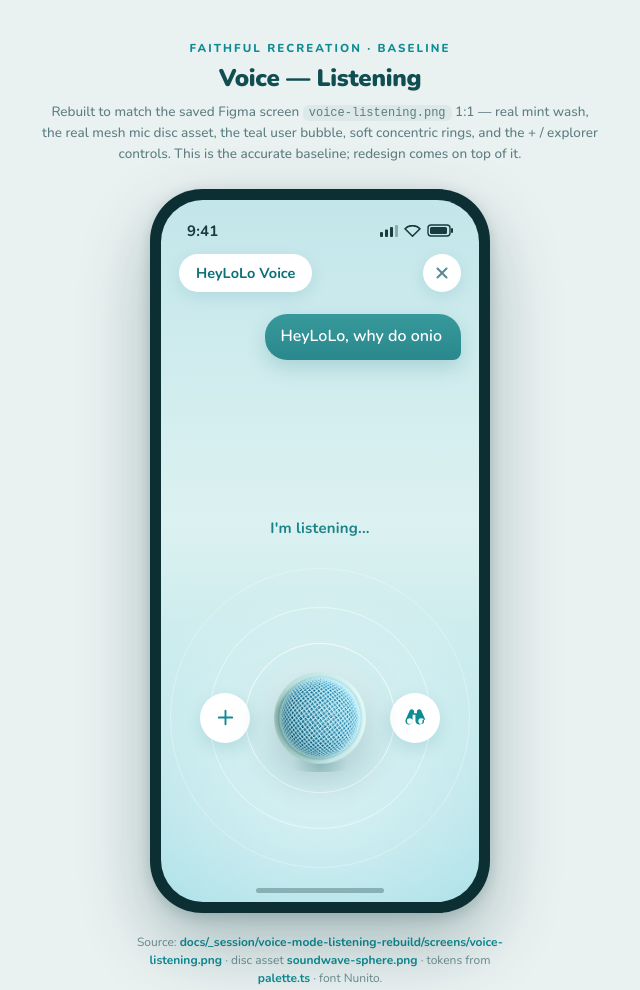
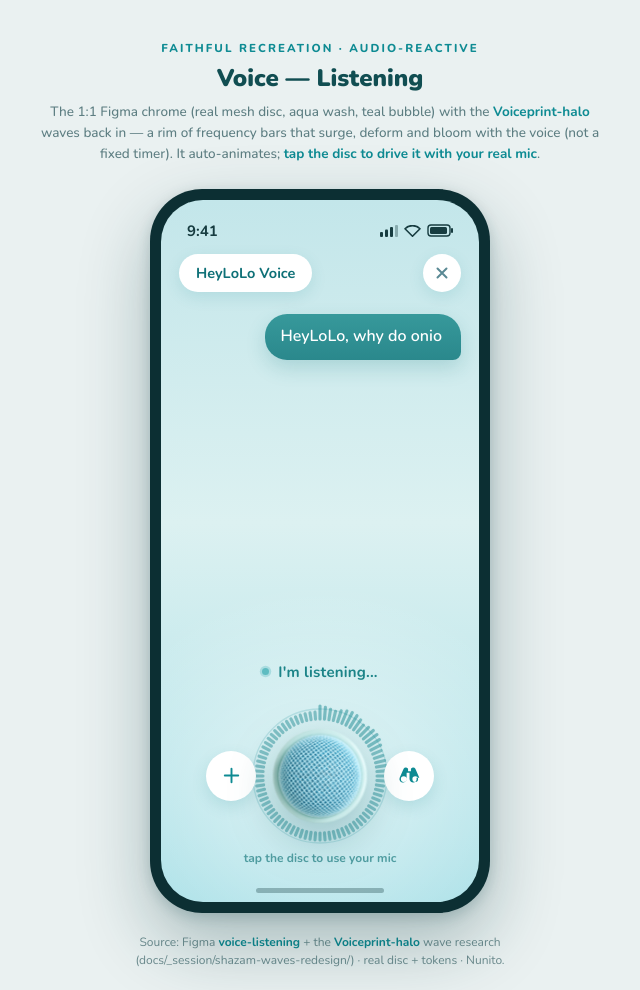
Before and after one commit to Wladefant/heylolo-design-gallery, a plain HTML site: page docs/design/listening-baseline.html in a window 1280 px wide. Shown: the whole page, without its empty margins (320-960 px from the left). Drawn offline with nearby package versions, Linux system fonts and the light colour scheme.

Commit message:
Listening: audio-reactive Voiceprint halo restored

```diff
--- a/docs/design/listening-baseline.html
+++ b/docs/design/listening-baseline.html
@@ -3,111 +3,74 @@
 <head>
 <meta charset="UTF-8" />
 <meta name="viewport" content="width=device-width, initial-scale=1.0" />
-<title>Listening — faithful recreation · HeyLoLo</title>
+<title>Listening — faithful recreation + audio-reactive waves · HeyLoLo</title>
 <link rel="preconnect" href="https://fonts.googleapis.com" />
 <link rel="preconnect" href="https://fonts.gstatic.com" crossorigin />
 <link href="https://fonts.googleapis.com/css2?family=Nunito:wght@400;500;600;700;800;900&display=swap" rel="stylesheet" />
 <style>
   *{box-sizing:border-box;margin:0;padding:0;}
-  body{
-    font-family:'Nunito',sans-serif;
-    background:#eaf1f1;
-    min-height:100vh;
-    display:flex;flex-direction:column;align-items:center;
-    padding:40px 16px 64px;color:#28484c;
-  }
-  .pagehead{text-align:center;margin-bottom:24px;max-width:560px;}
+  body{font-family:'Nunito',sans-serif;background:#eaf1f1;min-height:100vh;display:flex;flex-direction:column;align-items:center;padding:40px 16px 64px;color:#28484c;}
+  .pagehead{text-align:center;margin-bottom:24px;max-width:580px;}
   .pagehead .eyebrow{font-weight:800;font-size:11.5px;letter-spacing:.18em;text-transform:uppercase;color:#0E8B93;}
-  .pagehead h1{font-weight:900;font-size:24px;margin:6px 0 8px;color:#114e52;letter-spacing:-.01em;}
+  .pagehead h1{font-weight:900;font-size:24px;margin:6px 0 8px;color:#114e52;}
   .pagehead p{font-weight:500;font-size:13.5px;line-height:1.55;color:#5d7e82;}
   .pagehead code{background:#dce9e8;padding:1px 6px;border-radius:6px;font-size:12px;}
+  .pagehead b{color:#0E8B93;}
 
-  /* ───────── device frame ───────── */
-  .phone{
-    width:340px;height:724px;border-radius:52px;
-    background:#0c2f33;padding:11px;
-    box-shadow:0 30px 70px rgba(11,60,64,.30), 0 4px 14px rgba(11,60,64,.18);
-    position:relative;
-  }
-  .screen{
-    width:100%;height:100%;border-radius:42px;overflow:hidden;position:relative;
-    /* the real mint wash — lighter at top, cooler mint toward the listening disc */
-    background:radial-gradient(130% 52% at 50% 84%,rgba(255,255,255,.5),rgba(255,255,255,0) 56%),linear-gradient(180deg,#C3E6EA 0%,#DCF1F1 46%,#A9E0E7 100%);
-  }
+  .phone{width:340px;height:724px;border-radius:52px;background:#0c2f33;padding:11px;
+    box-shadow:0 30px 70px rgba(11,60,64,.30),0 4px 14px rgba(11,60,64,.18);position:relative;}
+  /* real background — aqua at top fading to near-white (sampled from Figma) */
+  .screen{width:100%;height:100%;border-radius:42px;overflow:hidden;position:relative;
+    background:radial-gradient(130% 52% at 50% 84%,rgba(255,255,255,.55),rgba(255,255,255,0) 56%),linear-gradient(180deg,#C3E6EA 0%,#DCF1F1 46%,#A9E0E7 100%);}
 
-  /* status bar */
-  .statusbar{height:48px;display:flex;align-items:center;justify-content:space-between;padding:14px 26px 0;}
-  .statusbar .time{font-weight:700;font-size:15px;color:#173c40;letter-spacing:.2px;}
-  .statusbar .ind{display:flex;align-items:center;gap:6px;color:#173c40;}
+  .statusbar{position:relative;z-index:6;height:48px;display:flex;align-items:center;justify-content:space-between;padding:14px 26px 0;}
+  .statusbar .time{font-weight:700;font-size:15px;color:#173c40;}
+  .statusbar .ind{display:flex;align-items:center;gap:6px;}
 
-  /* header */
-  .header{display:flex;align-items:center;justify-content:space-between;padding:6px 18px 0;}
-  .voice-pill{
-    background:#fff;border-radius:999px;padding:9px 17px;
-    font-weight:700;font-size:14.5px;color:#0E7077;
-    box-shadow:0 5px 16px rgba(3,123,131,.12);
-  }
-  .close-btn{
-    width:38px;height:38px;border-radius:50%;background:#fff;
-    display:flex;align-items:center;justify-content:center;
-    box-shadow:0 5px 16px rgba(3,123,131,.12);
-  }
+  .header{position:relative;z-index:6;display:flex;align-items:center;justify-content:space-between;padding:6px 18px 0;}
+  .voice-pill{background:#fff;border-radius:999px;padding:9px 17px;font-weight:700;font-size:14.5px;color:#0E7077;box-shadow:0 5px 16px rgba(3,123,131,.12);}
+  .close-btn{width:38px;height:38px;border-radius:50%;background:#fff;display:flex;align-items:center;justify-content:center;box-shadow:0 5px 16px rgba(3,123,131,.12);}
 
-  /* conversation */
-  .convo{padding:22px 18px 0;display:flex;flex-direction:column;}
-  .bubble-user{
-    align-self:flex-end;max-width:80%;
-    background:linear-gradient(180deg,#37999B 0%, #2A888C 100%);
-    color:#fff;font-weight:600;font-size:16px;line-height:1.36;
-    padding:12px 16px;border-radius:22px 22px 8px 22px;
-    box-shadow:0 8px 20px rgba(20,120,124,.20);
-  }
-  .cursor{display:inline-block;width:2px;height:17px;background:#dff3f2;margin-left:1px;
-    vertical-align:-3px;animation:blink 1.05s steps(1) infinite;border-radius:1px;}
+  .convo{position:relative;z-index:6;padding:22px 18px 0;display:flex;flex-direction:column;}
+  .bubble-user{align-self:flex-end;max-width:80%;background:linear-gradient(180deg,#37999B 0%, #2A888C 100%);color:#fff;font-weight:600;font-size:16px;line-height:1.36;padding:12px 16px;border-radius:22px 22px 8px 22px;box-shadow:0 8px 20px rgba(20,120,124,.20);}
+  .cursor{display:inline-block;width:2px;height:17px;background:#dff3f2;margin-left:1px;vertical-align:-3px;animation:blink 1.05s steps(1) infinite;border-radius:1px;}
   @keyframes blink{0%,50%{opacity:1}51%,100%{opacity:0}}
 
-  /* listening cluster pinned to lower third */
-  .listening{position:absolute;left:0;right:0;bottom:34px;display:flex;flex-direction:column;align-items:center;}
-  .listening .label{font-weight:700;font-size:15px;color:#1C8488;letter-spacing:.2px;margin-bottom:30px;}
+  /* reactive halo canvas — sits over the bg, under the disc + controls */
+  .wavecanvas{position:absolute;inset:0;width:100%;height:100%;z-index:3;pointer-events:none;}
 
-  .disc-stack{position:relative;width:300px;height:300px;display:flex;align-items:center;justify-content:center;}
-  .ring{position:absolute;border-radius:50%;border:1.5px solid;}
-  .ring.r1{width:150px;height:150px;border-color:rgba(255,255,255,.78);}
-  .ring.r2{width:222px;height:222px;border-color:rgba(255,255,255,.5);}
-  .ring.r3{width:300px;height:300px;border-color:rgba(255,255,255,.32);}
-  .disc-glow{position:absolute;width:140px;height:140px;border-radius:50%;
-    background:radial-gradient(circle,rgba(255,255,255,.85),rgba(255,255,255,0) 68%);}
-  .disc{width:92px;height:92px;object-fit:contain;position:relative;z-index:2;
-    filter:drop-shadow(0 16px 22px rgba(4,86,92,.30));}
-  .disc-reflection{position:absolute;bottom:96px;width:78px;height:14px;border-radius:50%;
-    background:radial-gradient(circle,rgba(7,90,96,.22),rgba(7,90,96,0) 70%);z-index:1;}
+  .listening{position:absolute;left:0;right:0;bottom:36px;z-index:5;display:flex;flex-direction:column;align-items:center;}
+  .listening .label{font-weight:700;font-size:15px;color:#1C8488;letter-spacing:.2px;margin-bottom:34px;display:inline-flex;align-items:center;gap:9px;}
+  .listening .label .pip{width:7px;height:7px;border-radius:50%;background:#5EBCC1;box-shadow:0 0 0 0 #5EBCC1;animation:pip 1.6s ease-out infinite;}
+  @keyframes pip{0%{box-shadow:0 0 0 0 rgba(94,188,193,.5)}70%{box-shadow:0 0 0 8px rgba(94,188,193,0)}100%{box-shadow:0 0 0 0 rgba(94,188,193,0)}}
 
-  /* flanking controls, vertically centered on the disc */
-  .ctrl{position:absolute;top:50%;transform:translateY(-50%);
-    width:50px;height:50px;border-radius:50%;background:#fff;
-    display:flex;align-items:center;justify-content:center;
-    box-shadow:0 6px 16px rgba(3,123,131,.14);}
-  .ctrl.left{left:30px;}
-  .ctrl.right{right:30px;}
+  .disc-stack{position:relative;width:240px;height:120px;display:flex;align-items:center;justify-content:center;}
+  .disc{width:92px;height:92px;object-fit:contain;position:relative;z-index:2;cursor:pointer;
+    filter:drop-shadow(0 16px 22px rgba(4,86,92,.30));transition:transform .12s ease-out;}
+
+  .ctrl{position:absolute;top:50%;transform:translateY(-50%);width:50px;height:50px;border-radius:50%;background:#fff;display:flex;align-items:center;justify-content:center;box-shadow:0 6px 16px rgba(3,123,131,.14);}
+  .ctrl.left{left:6px;}.ctrl.right{right:6px;}
   .ctrl svg{width:23px;height:23px;}
 
-  /* home indicator */
-  .home-ind{position:absolute;bottom:9px;left:50%;transform:translateX(-50%);
-    width:128px;height:5px;border-radius:3px;background:rgba(20,60,64,.32);}
+  .michint{margin-top:14px;font-weight:700;font-size:12px;color:#3C9094;opacity:.85;}
+  .michint.live{color:#0E8B93;}
 
-  .srccite{margin-top:20px;font-size:12px;color:#6c8b8e;text-align:center;max-width:380px;line-height:1.5;}
+  .home-ind{position:absolute;bottom:9px;left:50%;transform:translateX(-50%);width:128px;height:5px;border-radius:3px;background:rgba(20,60,64,.32);z-index:6;}
+
+  .srccite{margin-top:20px;font-size:12px;color:#6c8b8e;text-align:center;max-width:440px;line-height:1.5;}
   .srccite b{color:#0E8B93;}
 </style>
 </head>
 <body>
   <div class="pagehead">
-    <div class="eyebrow">Faithful recreation · baseline</div>
+    <div class="eyebrow">Faithful recreation · audio-reactive</div>
     <h1>Voice — Listening</h1>
-    <p>Rebuilt to match the saved Figma screen <code>voice-listening.png</code> 1:1 — real mint wash, the real mesh mic disc asset, the teal user bubble, soft concentric rings, and the + / explorer controls. This is the accurate baseline; redesign comes on top of it.</p>
+    <p>The 1:1 Figma chrome (real mesh disc, aqua wash, teal bubble) with the <b>Voiceprint-halo</b> waves back in — a rim of frequency bars that surge, deform and bloom with the voice (not a fixed timer). It auto-animates; <b>tap the disc to drive it with your real mic</b>.</p>
   </div>
 
   <div class="phone">
-    <div class="screen">
+    <div class="screen" id="screen">
+      <canvas class="wavecanvas" id="wave"></canvas>
 
       <div class="statusbar">
         <span class="time">9:41</span>
@@ -130,28 +93,124 @@
       </div>
 
       <div class="listening">
-        <div class="label">I'm listening...</div>
+        <div class="label"><span class="pip"></span><span id="lbl">I'm listening...</span></div>
         <div class="disc-stack">
-          <span class="ring r3"></span>
-          <span class="ring r2"></span>
-          <span class="ring r1"></span>
-          <span class="disc-glow"></span>
-          <span class="disc-reflection"></span>
-          <img class="disc" src="assets/disc-mesh.png" alt="listening" />
-
+          <img class="disc" id="disc" src="assets/disc-mesh.png" alt="listening" />
           <div class="ctrl left">
             <svg viewBox="0 0 24 24" fill="none"><path d="M12 5V19" stroke="#0E8B93" stroke-width="2" stroke-linecap="round"/><path d="M5 12H19" stroke="#0E8B93" stroke-width="2" stroke-linecap="round"/></svg>
           </div>
           <div class="ctrl right">
-            <svg viewBox="0 0 24 24" fill="none"><path d="M22.24 14.24c-.07-.18-.14-.35-.22-.51l-3.9-8.87a2.5 2.5 0 0 0-.16-.24 2.9 2.9 0 0 0-4.26 0 .9.9 0 0 0-.22.53V7.5h-3V5.16a.86.86 0 0 0-.24-.53 2.9 2.9 0 0 0-4.26 0 .9.9 0 0 0-.16.23l-3.9 8.87c-.08.16-.16.33-.22.51a3.75 3.75 0 1 0 7.24 1.51V9h3v6.75a3.75 3.75 0 1 0 7.26-1.51ZM6 18.75A3 3 0 1 1 9 15.75 3 3 0 0 1 6 18.75Zm12 0a3 3 0 1 1 3-3 3 3 0 0 1-3 3Z" fill="#0E8B93"/></svg>
+            <svg viewBox="0 0 24 24" fill="none"><path d="M22.24 14.24c-.07-.18-.14-.35-.22-.51l-3.9-8.87a2.9 2.9 0 0 0-4.42-.24.9.9 0 0 0-.2.53V7.5h-3V5.16a.9.9 0 0 0-.2-.53 2.9 2.9 0 0 0-4.42.24l-3.9 8.87c-.08.16-.16.33-.22.51a3.75 3.75 0 1 0 7.24 1.51V9h3v6.75a3.75 3.75 0 1 0 7.26-1.51ZM6 18.75A3 3 0 1 1 9 15.75 3 3 0 0 1 6 18.75Zm12 0a3 3 0 1 1 3-3 3 3 0 0 1-3 3Z" fill="#0E8B93"/></svg>
           </div>
         </div>
+        <div class="michint" id="michint">tap the disc to use your mic</div>
       </div>
 
       <div class="home-ind"></div>
     </div>
   </div>
 
-  <p class="srccite">Source: <b>docs/_session/voice-mode-listening-rebuild/screens/voice-listening.png</b> · disc asset <b>soundwave-sphere.png</b> · tokens from <b>palette.ts</b> · font Nunito.</p>
+  <p class="srccite">Source: Figma <b>voice-listening</b> + the <b>Voiceprint-halo</b> wave research (docs/_session/shazam-waves-redesign/) · real disc + tokens · Nunito.</p>
+
+<script>
+/* ---- teal palette (light tide-pool) ---- */
+const ring=[14,139,147], glow=[3,123,131], bar0=[3,123,131], bar1=[94,188,193];
+const rgba=(c,a)=>`rgba(${c[0]},${c[1]},${c[2]},${a})`;
+const NB=40;                       // frequency bands
+let bands=new Float32Array(NB);
+let amp=0, micOn=false, analyser=null, freq=null;
+
+const canvas=document.getElementById('wave'), ctx=canvas.getContext('2d');
+const screenEl=document.getElementById('screen'), discEl=document.getElementById('disc');
+let DPR=Math.min(window.devicePixelRatio||1,2.5), W=0, H=0;
+function size(){
+  const r=screenEl.getBoundingClientRect();
+  W=r.width; H=r.height;
+  canvas.width=W*DPR; canvas.height=H*DPR;
+  ctx.setTransform(DPR,0,0,DPR,0,0);
+}
+window.addEventListener('resize',size);
+
+/* disc centre in canvas (CSS px) coords — tracks the real disc element */
+function discCenter(){
+  const s=screenEl.getBoundingClientRect(), d=discEl.getBoundingClientRect();
+  return {cx:d.left-s.left+d.width/2, cy:d.top-s.top+d.height/2, disc:d.width/2};
+}
+
+/* speech-like simulator: word envelope x syllable flutter (so it lives without a mic) */
+function speechSim(t){
+  const word=Math.max(0,Math.sin(t*1.7));
+  const syll=0.5+0.5*Math.sin(t*11.0);
+  const breath=0.6+0.4*Math.sin(t*0.5);
+  return word*word*(0.32+0.68*syll)*breath;
+}
+
+/* the Voiceprint halo — a rim of bars, each a frequency band, mirrored L/R */
+function drawVoiceprint(t,a){
+  const {cx,cy,disc}=discCenter();
+  // soft ambient ring so quiet still reads as "listening"
+  const breathe=disc+14+6*Math.sin(t*1.6);
+  ctx.beginPath(); ctx.arc(cx,cy,breathe,0,Math.PI*2);
+  ctx.lineWidth=1.4; ctx.strokeStyle=rgba(ring,(0.10+0.10*Math.sin(t*1.6))*0.85); ctx.stroke();
+
+  const bars=NB*2, rim=disc+10;
+  for(let i=0;i<bars;i++){
+    const ang=(i/bars)*Math.PI*2 - Math.PI/2;
+    const k=Math.min(NB-1, Math.round(Math.abs((i%NB))));        // mirror left/right
+    const band=micOn? bands[k] : (0.35+0.65*Math.abs(Math.sin(t*6+i*0.5)))*speechSim(t+i*0.02);
+    const len=7 + band*52*(0.4+a);
+    const r0=rim, r1=rim+len;
+    const x0=cx+Math.cos(ang)*r0, y0=cy+Math.sin(ang)*r0;
+    const x1=cx+Math.cos(ang)*r1, y1=cy+Math.sin(ang)*r1;
+    const mix=band, col=[
+      Math.round(bar0[0]+(bar1[0]-bar0[0])*mix),
+      Math.round(bar0[1]+(bar1[1]-bar0[1])*mix),
+      Math.round(bar0[2]+(bar1[2]-bar0[2])*mix)];
+    ctx.beginPath(); ctx.moveTo(x0,y0); ctx.lineTo(x1,y1);
+    ctx.lineCap='round'; ctx.lineWidth=3.1;
+    ctx.strokeStyle=rgba(col,(0.45+0.5*band)*0.85);
+    ctx.shadowColor=rgba(glow,0.5*a); ctx.shadowBlur=8*a;
+    ctx.stroke(); ctx.shadowBlur=0;
+  }
+}
+
+/* ---- mic (tap the disc) ---- */
+async function toggleMic(){
+  const hint=document.getElementById('michint');
+  if(micOn){ micOn=false; hint.classList.remove('live'); hint.textContent='tap the disc to use your mic'; return; }
+  try{
+    const stream=await navigator.mediaDevices.getUserMedia({audio:true});
+    const actx=new (window.AudioContext||window.webkitAudioContext)();
+    actx.createMediaStreamSource(stream).connect(analyser=actx.createAnalyser());
+    analyser.fftSize=128; analyser.smoothingTimeConstant=0.75;
+    freq=new Uint8Array(analyser.frequencyBinCount);
+    micOn=true; hint.classList.add('live'); hint.textContent='mic live · talk to it!';
+  }catch(e){ document.getElementById('michint').textContent='mic blocked — showing the live sim'; }
+}
+discEl.addEventListener('click',toggleMic);
+
+function readMic(){
+  if(!micOn||!analyser) return 0;
+  analyser.getByteFrequencyData(freq);
+  let sum=0;
+  for(let i=0;i<NB;i++){
+    const v=freq[Math.floor(i/NB*freq.length)]/255;
+    bands[i]=bands[i]*0.6+v*0.4; sum+=v;
+  }
+  return Math.min(1, sum/NB*1.7);
+}
+
+/* ---- loop: envelope follower (fast attack, slow release) + disc breath ---- */
+function frame(now){
+  const t=now/1000;
+  const target= micOn? readMic() : 0.55*speechSim(t);
+  amp += (target-amp)*(target>amp?0.45:0.09);
+  ctx.clearRect(0,0,W,H);
+  drawVoiceprint(t, Math.max(amp,0.05));
+  discEl.style.transform=`scale(${1+amp*0.07})`;
+  requestAnimationFrame(frame);
+}
+size(); requestAnimationFrame(frame);
+</script>
 </body>
 </html>
```
